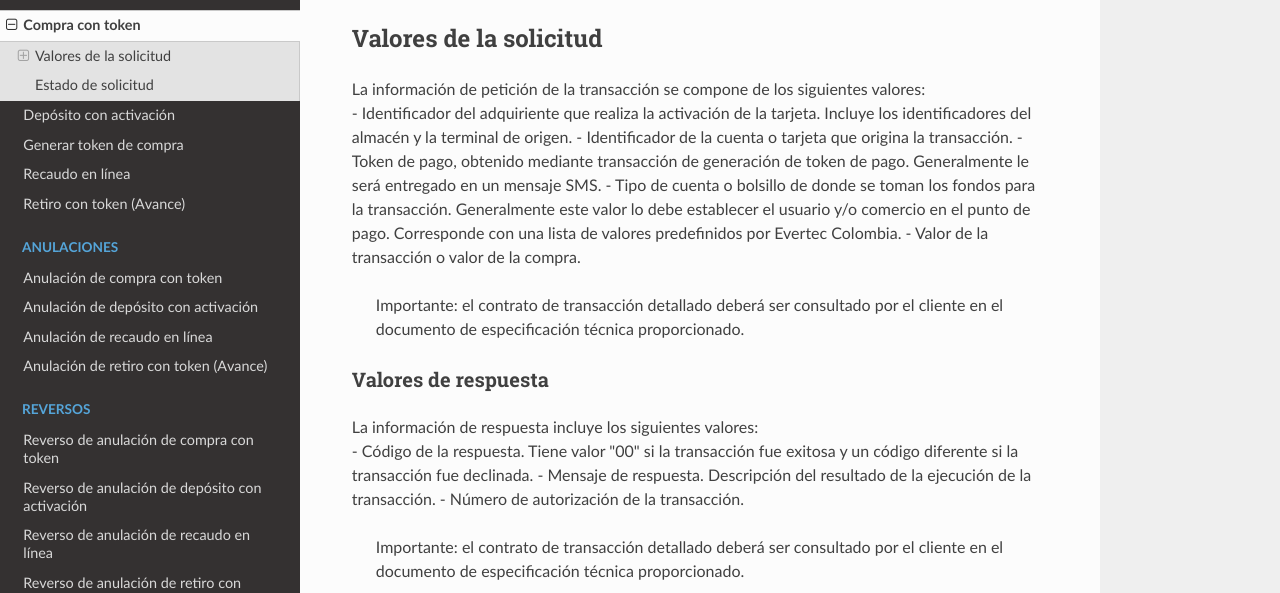
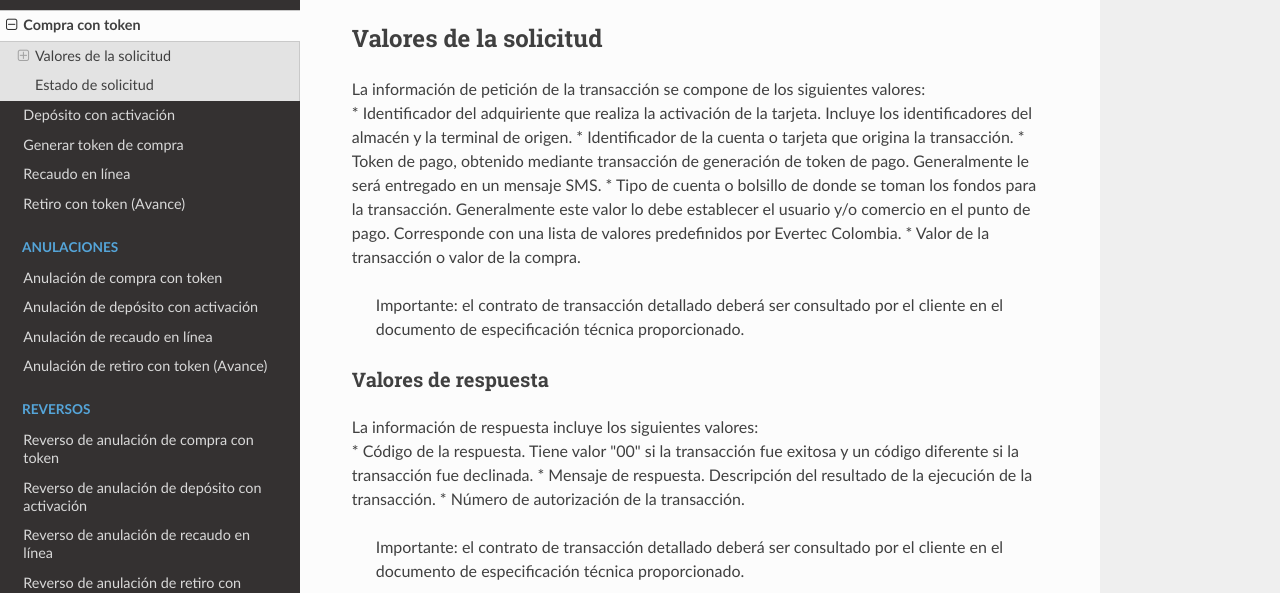
Before and after one commit to Picasso-api/Evertec-API, an MkDocs documentation site: the page built from docs/payment-token.md, in a window 1280 px wide and 900 px high, scrolled down 271 px. Shown: the part 154-747 px from the top of the window. Built offline with MkDocs 1.6.1, drawn with Linux system fonts in a browser that asks for light colours; nearby versions of some CDN libraries.

```diff
--- a/docs/payment-token.md
+++ b/docs/payment-token.md
@@ -12,20 +12,20 @@ Procesa una solicitud financiera de compra utilizando un token transaccional com
 ## Valores de la solicitud
 
 La información de petición de la transacción se compone de los siguientes valores:
-- Identificador del adquiriente que realiza la activación de la tarjeta. Incluye los identificadores del almacén y la terminal de origen.
-- Identificador de la cuenta o tarjeta que origina la transacción.
-- Token de pago, obtenido mediante transacción de generación de token de pago. Generalmente le será entregado en un mensaje SMS.
-- Tipo de cuenta o bolsillo de donde se toman los fondos para la transacción. Generalmente este valor lo debe establecer el usuario y/o comercio en el punto de pago. Corresponde con una lista de valores predefinidos por Evertec Colombia.
-- Valor de la transacción o valor de la compra.
+* Identificador del adquiriente que realiza la activación de la tarjeta. Incluye los identificadores del almacén y la terminal de origen.
+* Identificador de la cuenta o tarjeta que origina la transacción.
+* Token de pago, obtenido mediante transacción de generación de token de pago. Generalmente le será entregado en un mensaje SMS.
+* Tipo de cuenta o bolsillo de donde se toman los fondos para la transacción. Generalmente este valor lo debe establecer el usuario y/o comercio en el punto de pago. Corresponde con una lista de valores predefinidos por Evertec Colombia.
+* Valor de la transacción o valor de la compra.
 
 >Importante: el contrato de transacción detallado deberá ser consultado por el cliente en el documento de especificación técnica proporcionado.
 
 ### Valores de respuesta
 
 La información de respuesta incluye los siguientes valores:
-- Código de la respuesta. Tiene valor "00" si la transacción fue exitosa y un código diferente si la transacción fue declinada.
-- Mensaje de respuesta. Descripción del resultado de la ejecución de la transacción.
-- Número de autorización de la transacción.
+* Código de la respuesta. Tiene valor "00" si la transacción fue exitosa y un código diferente si la transacción fue declinada.
+* Mensaje de respuesta. Descripción del resultado de la ejecución de la transacción.
+* Número de autorización de la transacción.
 
 >Importante: el contrato de transacción detallado deberá ser consultado por el cliente en el documento de especificación técnica proporcionado.
 
```
